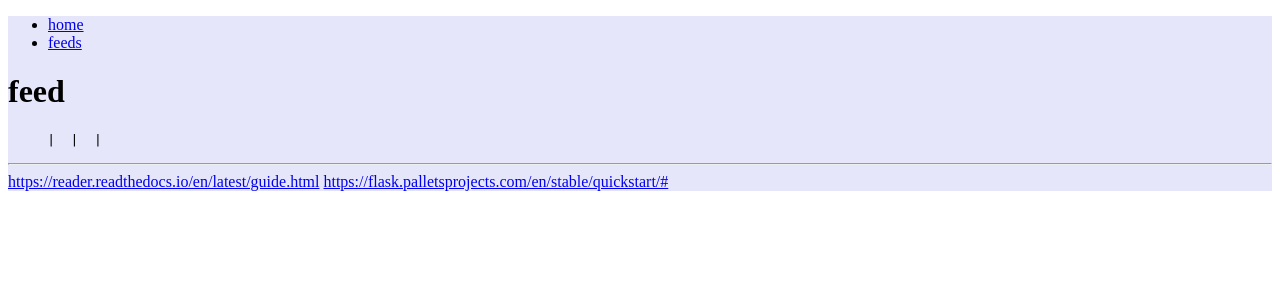
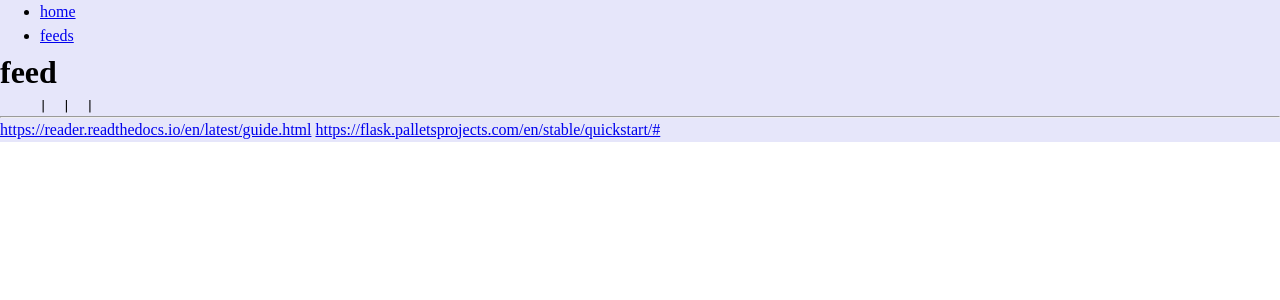
Before and after one commit to davemenninger/leo, a Flask app: template templates/feed.html in a window 1280 px wide. Shown: the top 300 px of the page. Run offline with Flask 3, Linux system fonts and the light colour scheme; the template is opened without the code that fills it, so the values that code supplies are empty.

Commit message:
add some css reset

```diff
--- a/static/css/style.css
+++ b/static/css/style.css
@@ -1,3 +1,59 @@
 div {
     background-color: lavender;
 }
+
+/* https://www.joshwcomeau.com/css/custom-css-reset/ */
+/* 1. Use a more-intuitive box-sizing model */
+*, *::before, *::after {
+  box-sizing: border-box;
+}
+
+/* 2. Remove default margin */
+* {
+  margin: 0;
+}
+
+/* 3. Enable keyword animations */
+@media (prefers-reduced-motion: no-preference) {
+  html {
+    interpolate-size: allow-keywords;
+  }
+}
+
+body {
+  /* 4. Add accessible line-height */
+  line-height: 1.5;
+  /* 5. Improve text rendering */
+  -webkit-font-smoothing: antialiased;
+}
+
+/* 6. Improve media defaults */
+img, picture, video, canvas, svg {
+  display: block;
+  max-width: 100%;
+}
+
+/* 7. Inherit fonts for form controls */
+input, button, textarea, select {
+  font: inherit;
+}
+
+/* 8. Avoid text overflows */
+p, h1, h2, h3, h4, h5, h6 {
+  overflow-wrap: break-word;
+}
+
+/* 9. Improve line wrapping */
+p {
+  text-wrap: pretty;
+}
+h1, h2, h3, h4, h5, h6 {
+  text-wrap: balance;
+}
+
+/*
+  10. Create a root stacking context
+*/
+#root, #__next {
+  isolation: isolate;
+}
```
